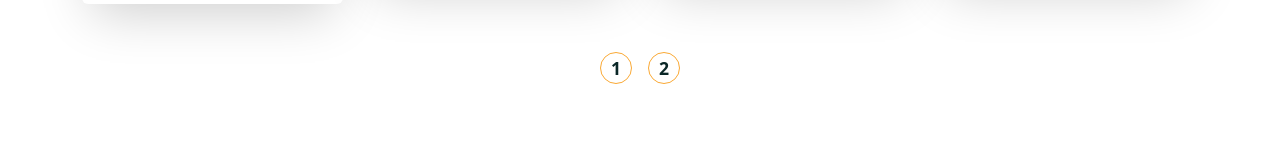
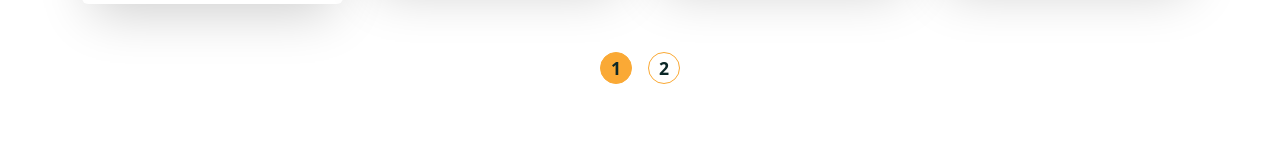
Before and after one commit to Felicien1992/Tour-full-project, a React (Create React App) app in the folder frontend/: page /tours in a window 1280 px wide. Shown: the part 1279-1421 px from the top of the page. Built offline with nearby package versions, Linux system fonts and the light colour scheme; a web font is replaced by a local one.

Commit message:
add active__page css

```diff
--- a/frontend/src/styles/tour.css
+++ b/frontend/src/styles/tour.css
@@ -12,3 +12,8 @@
     cursor: pointer;
     font-weight: 700;
 }
+
+.active__page{
+    background: var(--secondary-color);
+    columns: #fff;
+}
```
